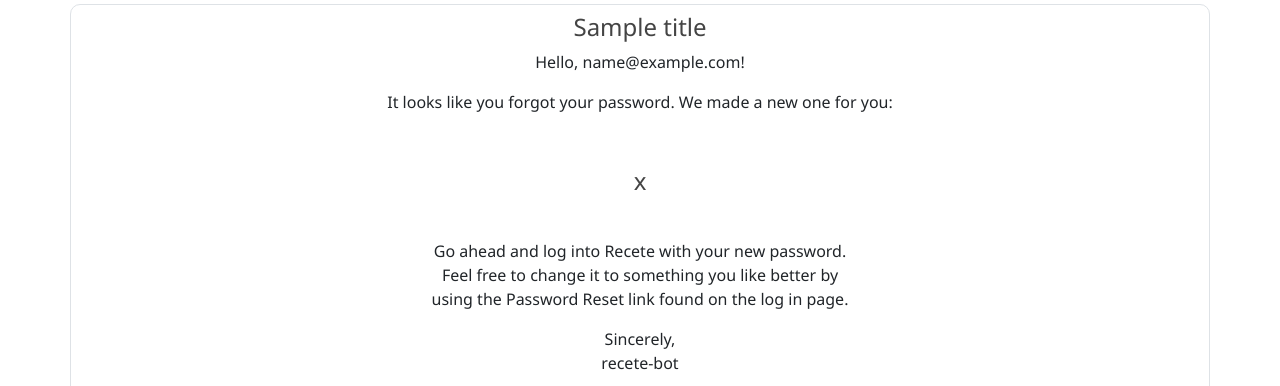
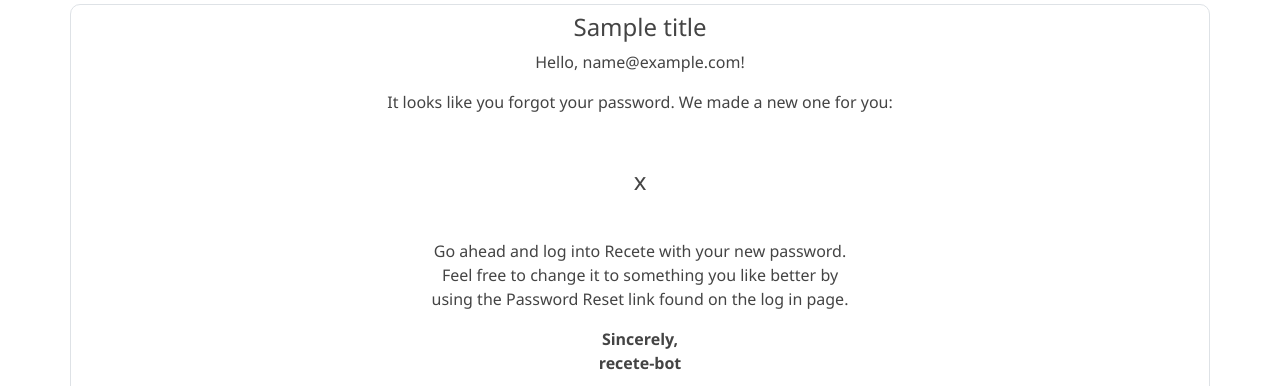
Before and after one commit to toastytortilla/recete-flask-app, a Flask app: template templates/email_template.html in a window 1280 px wide. Shown: the top 386 px of the page. Run offline with Flask 2, Linux system fonts and the light colour scheme; the template is opened without the code that fills it: most values are stand-ins (such as "Sample title", 1, 10 or a date in 2020); some libraries are stand-ins or nearby versions.

Commit message:
Update recovery email styling
Update recovery email, add Recete logo, change spacing and certain font colors/emphasis

```diff
--- a/templates/email_template.html
+++ b/templates/email_template.html
@@ -124,17 +124,17 @@
                 <div class="justify-content-center">
                     <h1 class="title_text_sm black">{{ title }}</h1>
                 </div>
-                <div>
+                <div class="black">
                     <p>Hello, {{ email }}!</p>
                     <p>It looks like you forgot your password. We made a new one for you:</p>
                         <h3><br/><span class="title_text_sm black">{{ password }}</span><br/><br/></h3>
                     <p>Go ahead and log into Recete with your new password. <br/>Feel free to change it to something
                         you like better by <br/>using the Password Reset link found on the log in page.</p>
-                    <p>Sincerely,<br/>recete-bot</p>
-                    <p class="flavor_text_xxs grey text-center">"P.S. Beep beep, I am a bot. Please do not reply to this email, as I cannot understand English"</p>
+                    <p><strong>Sincerely,<br/>recete-bot</strong></p>
+                    <p class="flavor_text_xxs black text-center">"P.S. Beep beep, I am a bot. Please do not reply to this email, as I cannot understand English"</p>
                 </div>
-                <div>
-                    <a href="https://imgur.com/5GAoY72"><img src="https://i.imgur.com/5GAoY72.png" title="source: imgur.com - Recete brand logo" /></a>
+                <div style="margin:-1rem 0 -1rem 0; padding: 0 2rem 0 2rem;">
+                    <img src="https://i.imgur.com/5GAoY72.png" title="source: imgur.com - Recete brand logo" width=500px/>
                 </div>
                 <div>
                     <footer class="flavor_text_xxs grey text-center text-muted mb-0 mt-auto pt-3 center">
```
